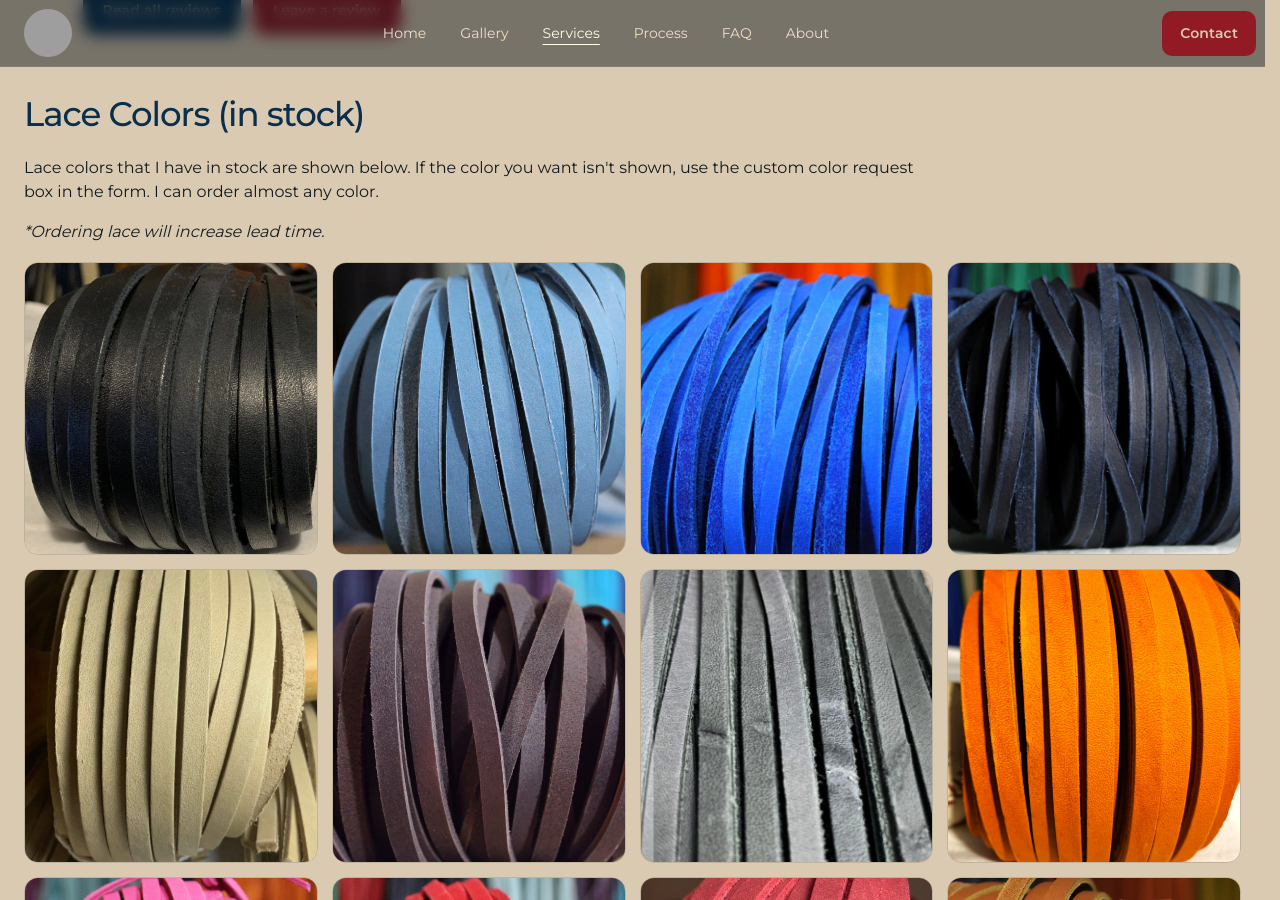
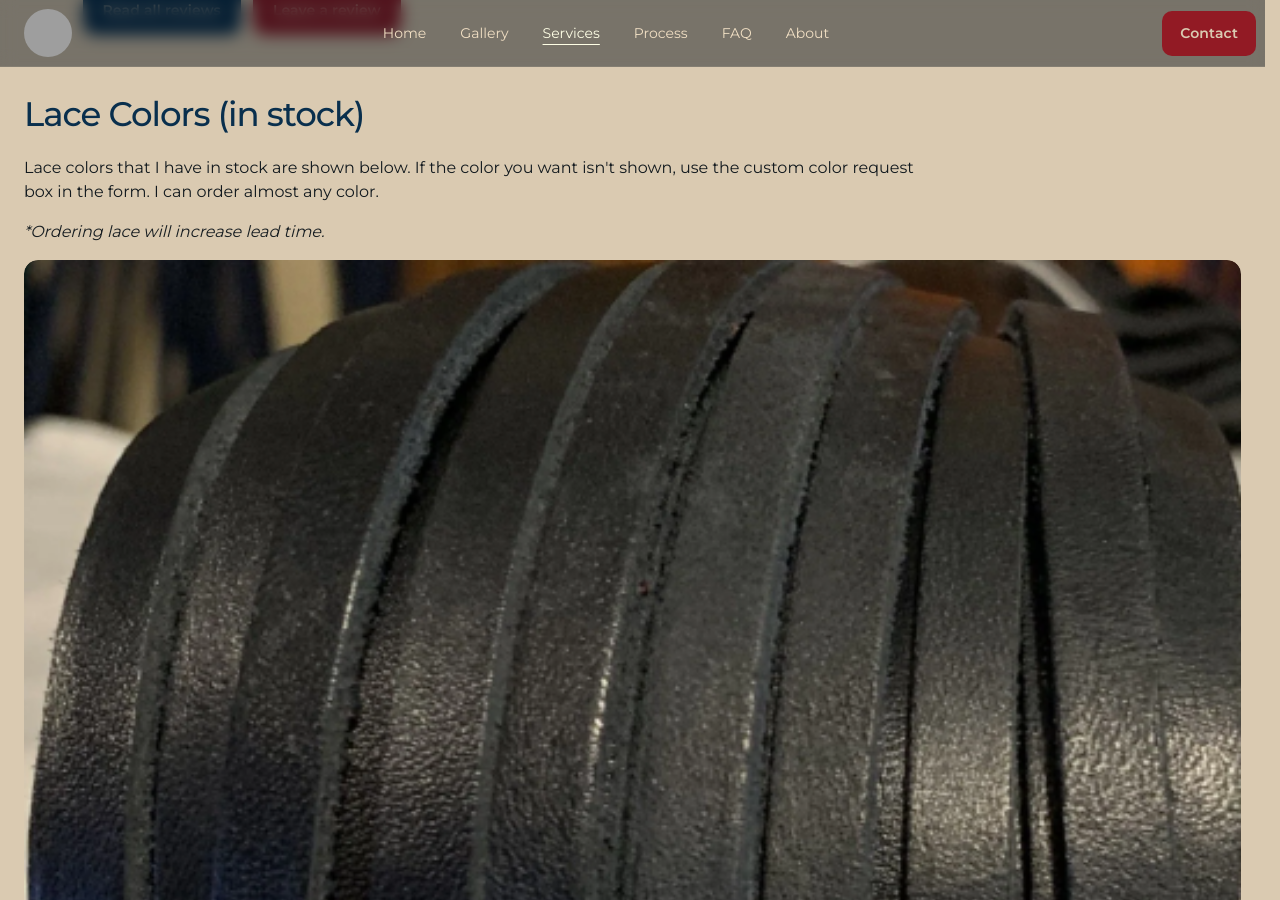
Before and after one commit to kbrettmurphy-ctrl/murphsmitts, a Jekyll site: the page built from services/index.html, in a window 1280 px wide and 900 px high, scrolled down 2266 px. Built offline with Jekyll 4.4.1, drawn with Linux system fonts in a browser that asks for light colours; grey boxes are pictures that could not be loaded.

Commit message:
Update index.html

```diff
--- a/services/index.html
+++ b/services/index.html
@@ -176,7 +176,7 @@ body_class: inner
       *Ordering lace will increase lead time.
     </p>
 
-    <div class="gallery-grid">
+    <div class="lace-strip">
 
       <div class="lace-item">
         <img src="{{ '/assets/img/lace/black.png' | relative_url }}" alt="Black lace">
```
Lines whose indentation alone changed are shown as unchanged.
